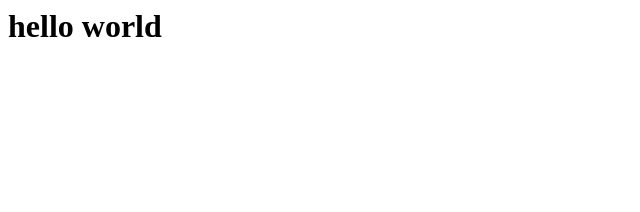
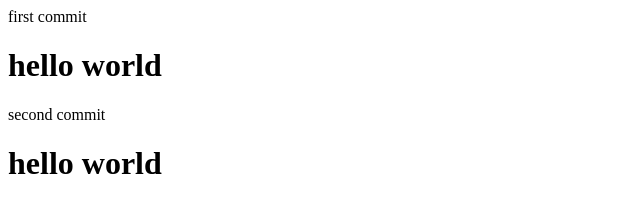
Before and after one commit to yoonseo1/HelloWorld1, a plain HTML site: page index.html in a window 1280 px wide. Shown: the whole page, without its empty margins (0-640 px from the left). Drawn offline with Linux system fonts and the light colour scheme.

Commit message:
second commit

```diff
--- a/index.html
+++ b/index.html
@@ -5,6 +5,10 @@
     </head>
 
     <body>
+    first commit
+        <h1>hello world</h1>
+
+    second commit
         <h1>hello world</h1>
     </body>
 </html>
```
